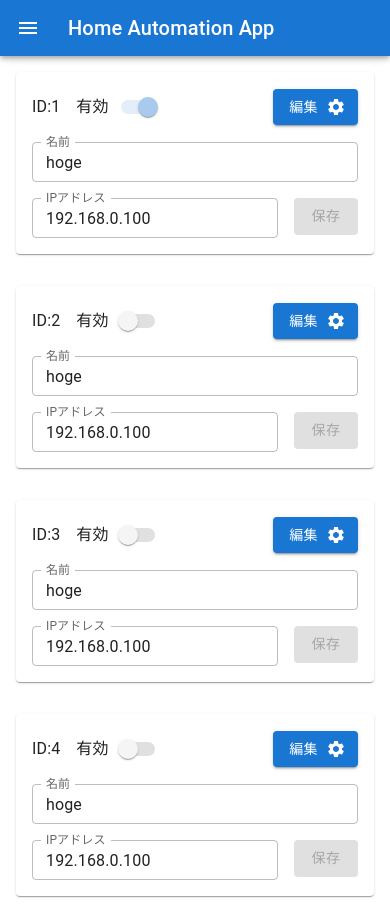
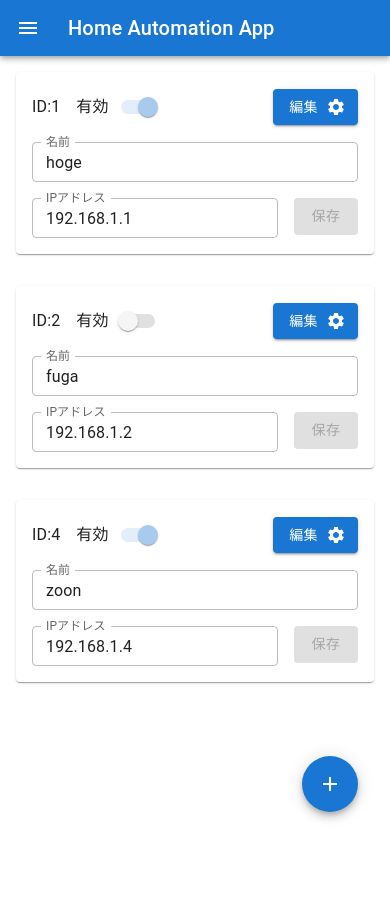
Before and after one commit to sasa9477/home-automation-app, a Next.js app: page /setting in a window 390 px wide. After the commit the page ends 844 px from the top, so only its background shows below. Built offline with nearby package versions, Linux system fonts and the light colour scheme.

Commit message:
機能追加カードをフェードインさせる

```diff
--- a/src/components/FunctionSwitchSettingCard.tsx
+++ b/src/components/FunctionSwitchSettingCard.tsx
@@ -1,8 +1,10 @@
+import SettingsIcon from '@mui/icons-material/Settings';
 import { Box, Button, Card, FormControlLabel, keyframes, Stack, Switch, TextField, Typography } from '@mui/material';
-import { useForm, SubmitHandler, Controller } from 'react-hook-form';
-import SettingsIcon from '@mui/icons-material/Settings'
-import { useFirstMountState, useToggle } from 'react-use';
+import React, { useEffect } from 'react';
 import { useRef } from 'react';
+import { Controller, SubmitHandler, useForm } from 'react-hook-form';
+import { useFirstMountState, useMount, useToggle } from 'react-use';
+
 import apiClient from '../utils/apiClient';
 
 type FormInputs = {
@@ -12,16 +14,19 @@ type FormInputs = {
   enabled: boolean
 }
 
-type FunctionSwitchSettingCardProps = FormInputs & {
+type FunctionSwitchSettingCardProps = {
+  inputs: FormInputs,
+  forwardRef?: React.Ref<HTMLDivElement>
 }
 
-const FunctionSwitchSettingCard: React.FC<FunctionSwitchSettingCardProps> = (props): JSX.Element => {
+const FunctionSwitchSettingCard: React.FC<FunctionSwitchSettingCardProps> = ({ inputs, forwardRef }) => {
+  const isCreateNew = inputs.id === 0;
   const isFirstMount = useFirstMountState();
-  const [isEdit, toggleEdit] = useToggle(false);
+  const [isEdit, toggleEdit] = useToggle(isCreateNew);
   const nameInputRef = useRef<HTMLInputElement | null>(null);
   const { control, handleSubmit, formState: { errors } } = useForm<FormInputs>({
     defaultValues: {
-      ...props
+      ...inputs
     }
   })
 
@@ -49,8 +54,18 @@ const FunctionSwitchSettingCard: React.FC<FunctionSwitchSettingCardProps> = (pro
     }
   `
 
+  useEffect(() => {
+    if (isCreateNew) {
+      setTimeout(() => {
+        nameInputRef.current?.focus()
+      }, 100)
+    }
+  }, [isCreateNew])
+
   return (
     <Card
+      ref={forwardRef}
+      tabIndex={0}
       sx={{ m: 2 }}
     >
       <Stack
@@ -175,3 +190,17 @@ const FunctionSwitchSettingCard: React.FC<FunctionSwitchSettingCardProps> = (pro
 }
 
 export default FunctionSwitchSettingCard
+
+
+// Fade(Mui API)を使用するために HOC(高層コンポーネント)が必要
+// https://mui.com/material-ui/transitions/#child-requirement
+// https://www.gaji.jp/blog/2021/01/08/6247/
+// divを介して refと propsをバケツリレーで渡す必要がある
+export const RefFunctionSwitchSettingCard = React.forwardRef<HTMLDivElement, FunctionSwitchSettingCardProps>(
+  (props, ref) => {
+    return (
+      <div ref={ref} {...props}>
+        <FunctionSwitchSettingCard {...props} />
+      </div>
+    )
+  })
--- a/src/pages/setting.tsx
+++ b/src/pages/setting.tsx
@@ -1,34 +1,89 @@
-import type { NextPage } from 'next'
-import { Stack } from '@mui/material';
-import FunctionSwitchSettingCard from '../components/FunctionSwitchSettingCard';
+import AddIcon from '@mui/icons-material/Add';
+import ClearIcon from '@mui/icons-material/Clear';
+import { Card, Fab, Fade, Stack } from '@mui/material';
+import { Switcher } from '@prisma/client';
+import React from 'react';
+import { useToggle } from 'react-use';
 
-const SettingPage: NextPage = () => {
+import FunctionSwitchSettingCard, { RefFunctionSwitchSettingCard } from '../components/FunctionSwitchSettingCard';
+
+import type { GetServerSideProps, NextPage } from 'next'
+
+type SettingPageProps = {
+  switchers: Switcher[]
+}
+
+export const getServerSideProps: GetServerSideProps<SettingPageProps> = async (context) => {
+  const switchers: Switcher[] = [{
+    id: 1,
+    name: "hoge",
+    ipaddress: "192.168.1.1",
+    enabled: true
+  },
+  {
+    id: 2,
+    name: "fuga",
+    ipaddress: "192.168.1.2",
+    enabled: false
+  },
+  // {
+  //   id: 3,
+  //   name: "piyo",
+  //   ipaddress: "192.168.1.3",
+  //   enabled: true
+  // },
+  {
+    id: 4,
+    name: "zoon",
+    ipaddress: "192.168.1.4",
+    enabled: true
+  }]
+
+  return {
+    props: {
+      switchers
+    }
+  }
+}
+
+const SettingPage: NextPage<SettingPageProps> = ({ switchers }) => {
+  const [showNewCard, toggleShowNewCard] = useToggle(false)
   return (
     <Stack>
-      <FunctionSwitchSettingCard
-        id={1}
-        name={"hoge"}
-        ipaddress={"192.168.0.100"}
-        enabled={true}
-      />
-      <FunctionSwitchSettingCard
-        id={2}
-        name={"hoge"}
-        ipaddress={"192.168.0.100"}
-        enabled={false}
-      />
-      <FunctionSwitchSettingCard
-        id={3}
-        name={"hoge"}
-        ipaddress={"192.168.0.100"}
-        enabled={false}
-      />
-      <FunctionSwitchSettingCard
-        id={4}
-        name={"hoge"}
-        ipaddress={"192.168.0.100"}
-        enabled={false}
-      />
+      <Fade in={showNewCard} timeout={500}>
+        {showNewCard ?
+          <RefFunctionSwitchSettingCard
+            inputs={{
+              id: 0,
+              name: '',
+              ipaddress: '',
+              enabled: true
+            }}
+          />
+          :
+          <div></div>
+        }
+      </Fade>
+      {switchers.map(switcher => (
+        <FunctionSwitchSettingCard
+          key={switcher.id}
+          inputs={switcher}
+        />
+      ))}
+      <Fab
+        color="primary"
+        aria-label="add"
+        sx={(theme) => ({
+          position: 'fixed',
+          right: theme.spacing(4),
+          bottom: theme.spacing(4),
+          [theme.breakpoints.up('sm')]: {
+            display: 'none',
+          }
+        })}
+        onClick={() => toggleShowNewCard()}>
+        {showNewCard ? <ClearIcon /> : <AddIcon />}
+      </Fab>
     </Stack>
   )
 }
```
Also changed, not shown: .eslintrc.json.
